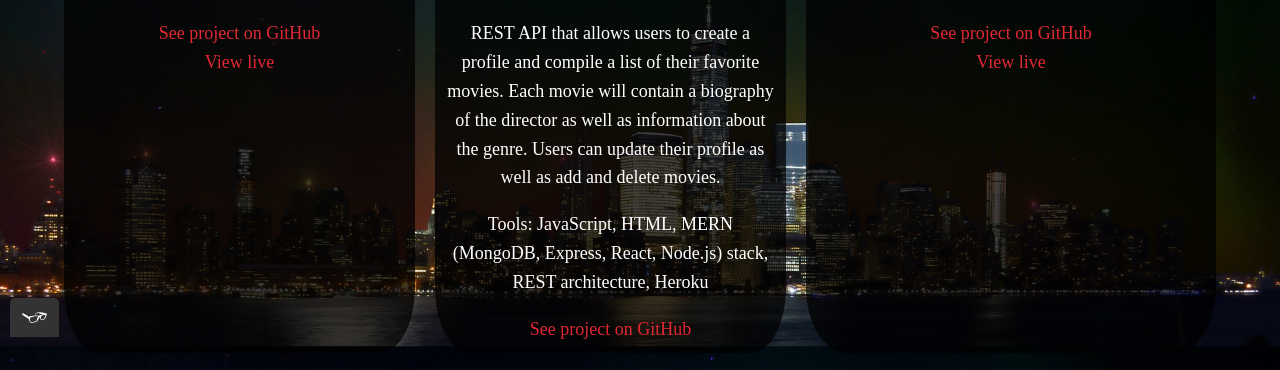
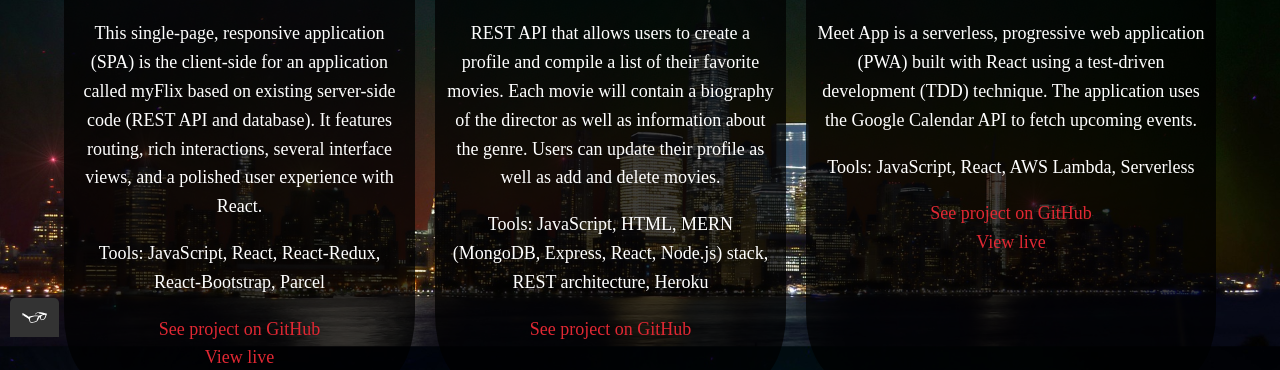
Before and after one commit to ElwoodMattHowell/portfolio-website, a plain HTML site: page work.html in a window 1280 px wide. Shown: the part 463-833 px from the top of the page. Drawn offline with nearby package versions, Linux system fonts and the light colour scheme.

Commit message:
finished Work page

```diff
--- a/work.html
+++ b/work.html
@@ -57,7 +57,10 @@
         <a src="https://greatest-movies.netlify.app/">
           <img src="img/myFlixClient.png" alt="screenshot of myFlixClient homepage" class="image image-link" />
         </a>
-        <p></p>
+        <p>This single-page, responsive application (SPA) is the client-side for an application called myFlix based on
+          existing server-side code (REST API and database). It features routing, rich interactions, several interface
+          views, and a polished user experience with React.</p>
+        <p>Tools: JavaScript, React, React-Redux, React-Bootstrap, Parcel</p>
         <a href="https://github.com/StayPositive2718/myFlix-client.git">See project on GitHub</a>
         <br>
         <a href="https://greatest-movies.netlify.app/">View live</a>
@@ -78,7 +81,9 @@
         <a src="https://staypositive2718.github.io/meet/">
           <img src="img/Meet_App.png" alt="screenshot of Meet App homepage" class="image image-link" />
         </a>
-        <p></p>
+        <p>Meet App is a serverless, progressive web application (PWA) built with React using a test-driven development
+          (TDD) technique. The application uses the Google Calendar API to fetch upcoming events.</p>
+        <p>Tools: JavaScript, React, AWS Lambda, Serverless</p>
         <a href="https://github.com/StayPositive2718/meet.git">See project on GitHub</a>
         <br>
         <a href="https://staypositive2718.github.io/meet/">View live</a>
```
